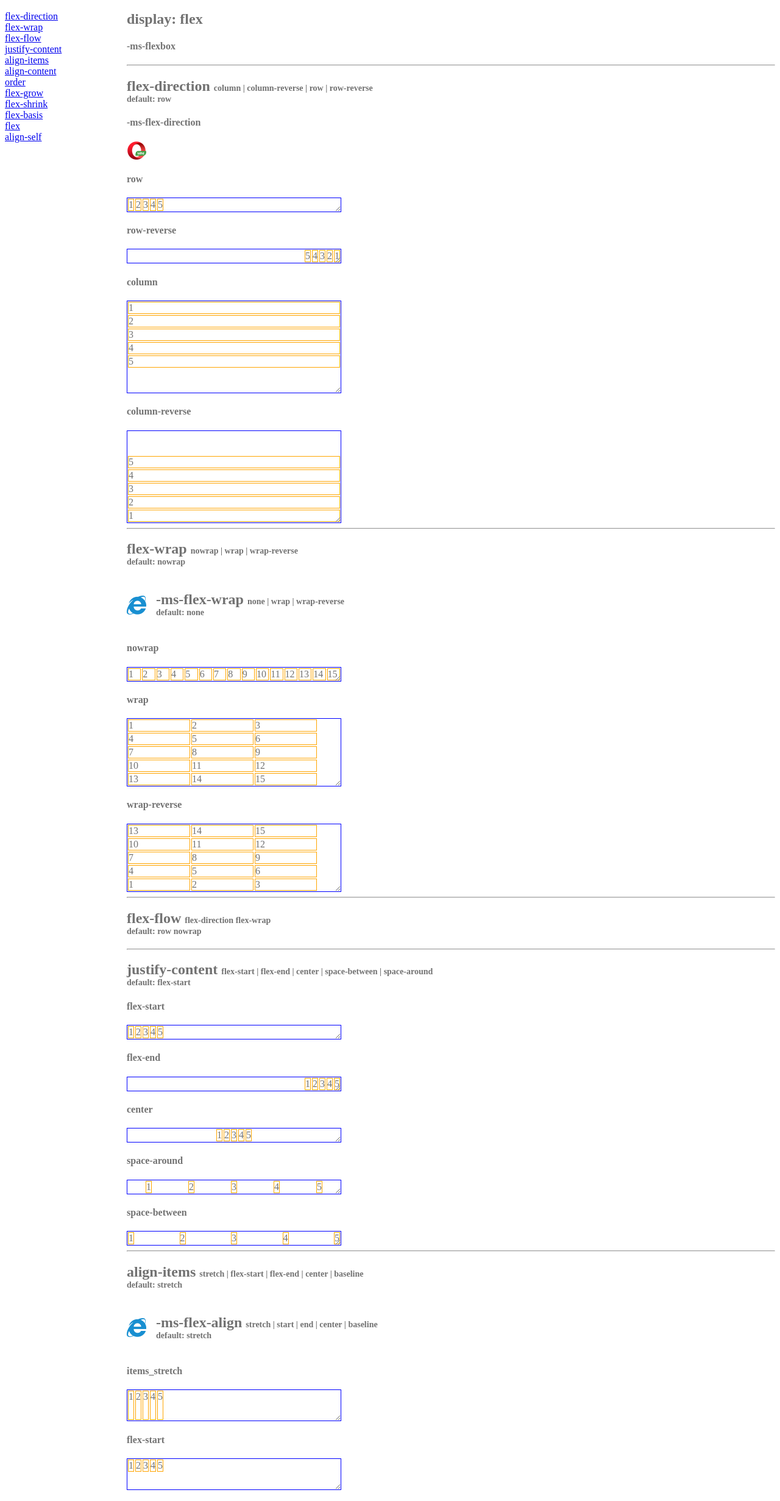
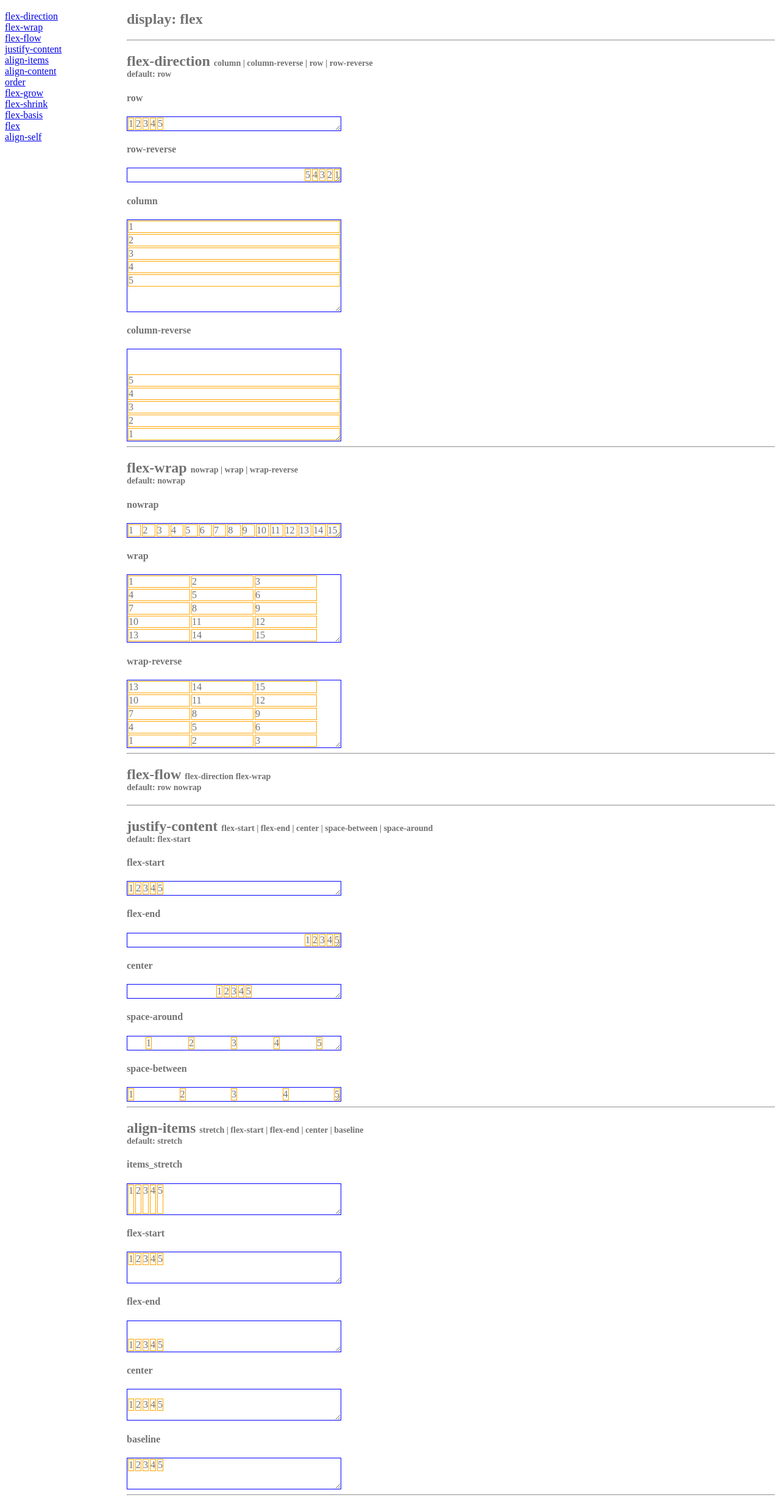
Before and after one commit to jsilva-pt/flexbox, a plain HTML site: page index.html in a window 1280 px wide. Shown: the part 48-2510 px from the top of the page at 61% size. Drawn offline with Linux system fonts and the light colour scheme.

Commit message:
Removed information about old browsers

```diff
--- a/index.html
+++ b/index.html
@@ -172,15 +172,6 @@
         margin-left: 200px;
       }
 
-      .old-browsers {
-        display: flex;
-        align-items: center;
-      }
-
-      .old-browsers > .icon {
-        margin-right: 16px;
-      }
-
     </style>
   </head>
   <body>
@@ -207,7 +198,6 @@
     <div class="content">
 
         <h2>display: flex</h2>
-        <h4>-ms-flexbox</h4>
 
         <hr>
 
@@ -216,11 +206,6 @@
           <br>
           <span>default: row</span>
         </h2>
-        <h4>-ms-flex-direction</h4>
-
-        <div>
-          <img src="opera-mini_32x32.png" />
-        </div>
 
         <h4>row</h4>
         <div class="flex-direction_row">
@@ -265,20 +250,6 @@
           <br>
           <span>default: nowrap</span>
         </h2>
-
-        <div class="old-browsers">
-          <div class="icon">
-            <img src="ie_32x32.png" />
-          </div>
-          <div>
-            <h2 id="flex-wrap">
-              -ms-flex-wrap
-              <span>none | wrap | wrap-reverse</span>
-              <br>
-              <span>default: none</span>
-            </h2>
-          </div>
-        </div>
 
         <h4>nowrap</h4>
         <div class="flex-wrap_nowrap">
@@ -405,18 +376,6 @@
           <br>
           <span>default: stretch</span>
         </h2>
-        <div class="old-browsers">
-          <div class="icon">
-            <img src="ie_32x32.png" />
-          </div>
-          <div>
-            <h2 id="align-items">-ms-flex-align
-              <span>stretch | start | end | center | baseline</span>
-              <br>
-              <span>default: stretch</span>
-            </h2>
-          </div>
-        </div>
 
         <h4>items_stretch</h4>
         <div class="align-items_stretch">
@@ -562,18 +521,6 @@
           <br>
           <span>detault is the source order</span>
         </h2>
-        <div class="old-browsers">
-          <div class="icon">
-            <img src="ie_32x32.png" />
-          </div>
-          <div>
-            <h2 id="order">-ms-flex-order
-              <span>number</span>
-              <br>
-              <span>integers > 0</span>
-            </h2>
-          </div>
-        </div>
 
         <div class="order">
           <div style="order: 1">1</div>
@@ -654,18 +601,6 @@
           <br>
           <span>default: 0 1 auto</span>
         </h2>
-        <div class="old-browsers">
-          <div class="icon">
-            <img src="ie_32x32.png" />
-          </div>
-          <div>
-            <h2 id="flex">-ms-flex
-              <span>none | auto | [ flex-grow flex-shrink flex-basis ]</span>
-              <br>
-              <span>default: 0 0 auto</span>
-            </h2>
-          </div>
-        </div>
 
         <hr>
 
```
Also changed, not shown: edge_32x32.png (deleted), ie_32x32.png (deleted), opera-mini_32x32.png (deleted).
